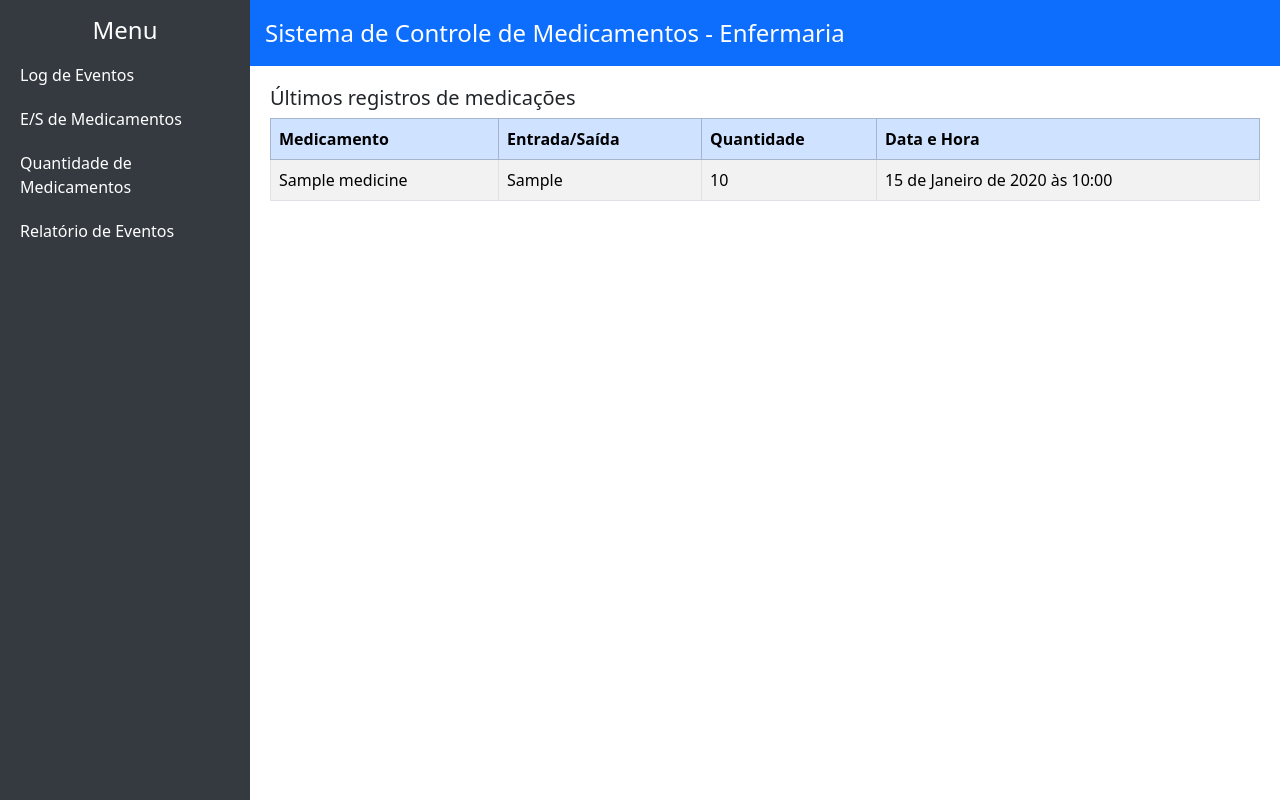
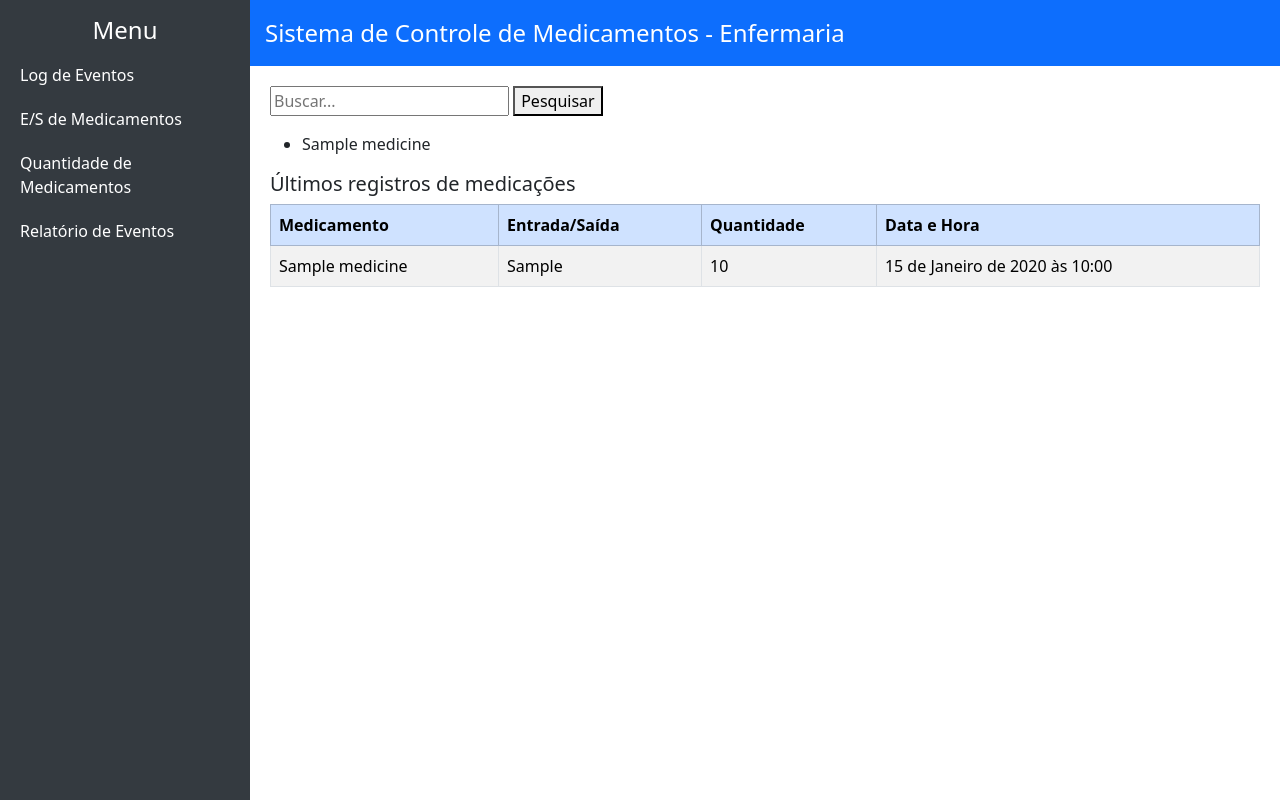
Before and after one commit to luiz-oberto/medicines-control, a Django app: template app/templates/home/index.html in a window 1280 px wide. Run offline with Django 5.2, Linux system fonts and the light colour scheme; the template is opened without the code that fills it: most values are stand-ins (such as "Sample title", 1, 10 or a date in 2020); data that the repository does not hold is empty.

Commit message:
Caixa de busca implementada no log de eventos - falta ajustes.

```diff
--- a/app/templates/home/index.html
+++ b/app/templates/home/index.html
@@ -6,6 +6,19 @@
 
 {% block content %}
 <div class="main">
+    <form action="GET" action="{% url 'busca' %}" class="mb-3">
+        <input type="text" name="q" placeholder="Buscar...">
+        <button type="submit">Pesquisar</button>
+    </form>
+
+    <ul>
+        {% for result in results %}
+            <li>{{ result.medicine }}</li>
+        {% empty %}
+            <li>Nenhum resultado encontrado</li>
+        {% endfor %}
+    </ul>
+
     <!-- <p>Bem-vindo! Selecione uma opção no menu lateral.</p> -->
     <div class="mb-4">
         <h5>Últimos registros de medicações</h5>
--- a/app/templates/includes/navigation.html
+++ b/app/templates/includes/navigation.html
@@ -1,3 +1,5 @@
 <div class="header">
     Sistema de Controle de Medicamentos - Enfermaria
+
+
 </div>
--- a/app/urls.py
+++ b/app/urls.py
@@ -8,6 +8,7 @@ urlpatterns = [
     path("admin/", admin.site.urls, name='admin'),
     path('', views.index, name='home'),
     path('registrar-evento/', views.registrar_evento, name='registrar_evento'),
-    path('quantidade-medicamentos/', views.visualizar_medicamentos, name='quantidade_medicamentos')
+    path('quantidade-medicamentos/', views.visualizar_medicamentos, name='quantidade_medicamentos'),
+    path('buscar/', views.buscar, name='busca')
     # re_path(r'^.*\.*', views.pages, name='pages'),
 ]
```
Also changed, not shown: app/views.py (+19 -0 lines).
